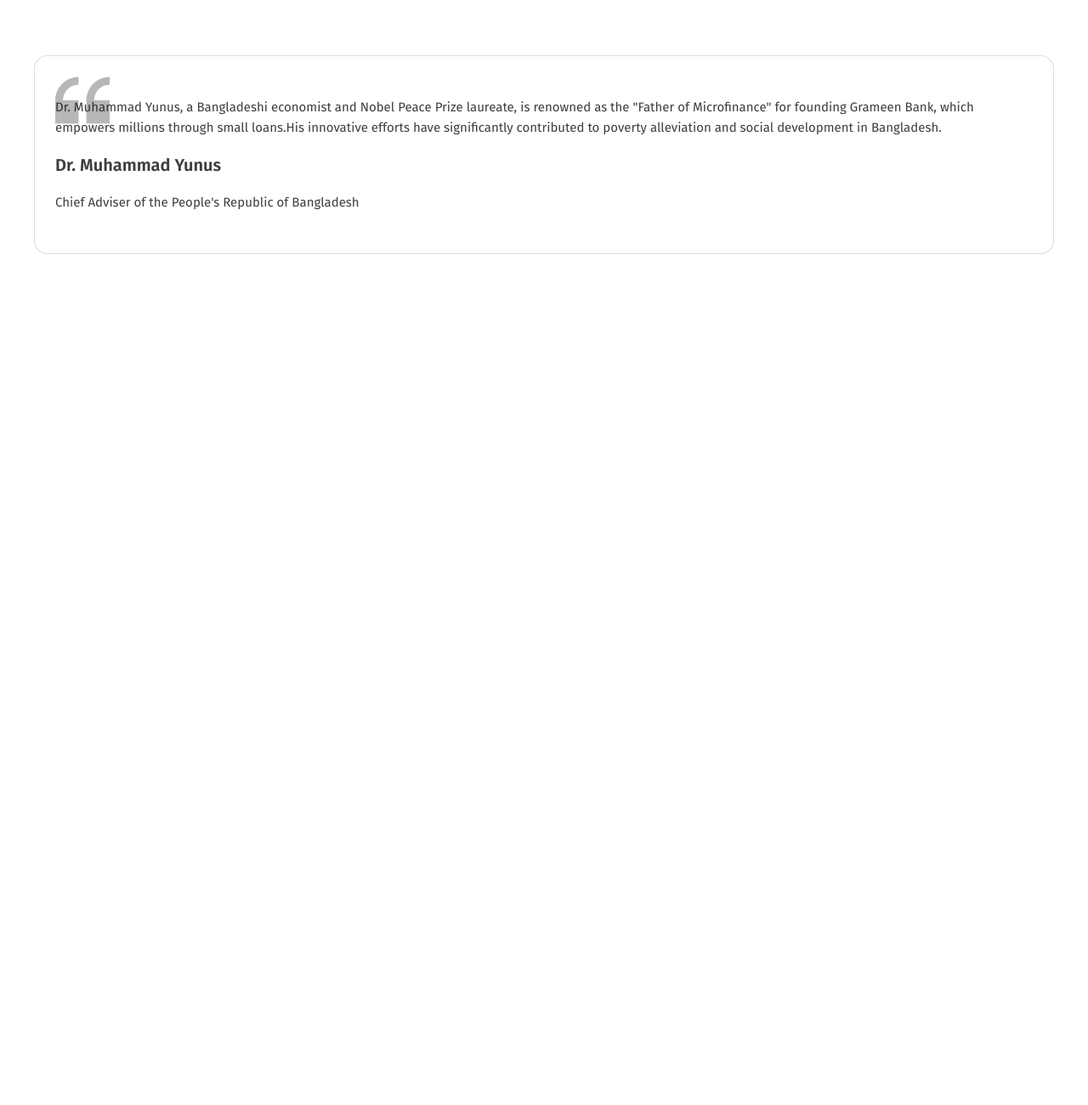
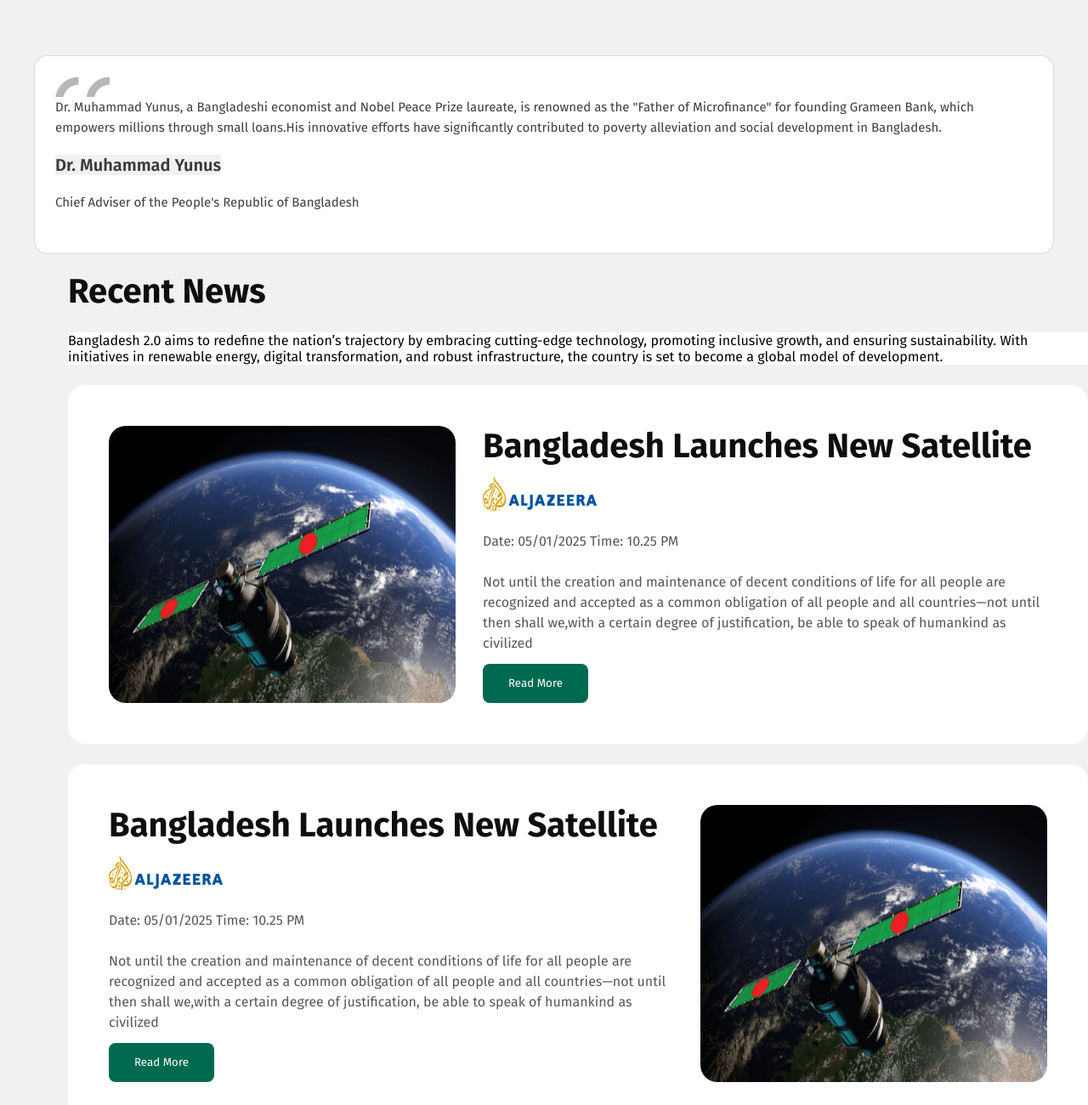
Before and after one commit to ItsMoumita/first-assignment, a plain HTML site: page index.html in a window 1280 px wide. Shown: the part 1500-2800 px from the top of the page at 85% size. Before the commit the page ends 1799 px from the top, so only its background shows below. Drawn offline with Linux system fonts and the light colour scheme.

Commit message:
satellite

```diff
--- a/index.html
+++ b/index.html
@@ -76,6 +76,68 @@
             <h1>Dr. Muhammad Yunus</h1>
             <p class="sub-title">Chief Adviser of the People's Republic of Bangladesh</p>
          </section>
+         <!-- <section id="opinion">
+            <h1 class="headline">Your Opinion Matters</h1>
+            <table>
+                <thead>
+                    <div>
+                        <p>Questions</p>
+                        <p>Select Your Opinion</p>
+                    </div>
+                </thead>
+                <tbody>
+                    <tr>
+                        <td>Do you believe Bangladesh is on the right path toward becoming a developed nation?</td>
+                        <td><select name="" id=""></select></td>
+                    </tr>
+                    <tr>
+                        <td></td>
+                        <td></td>
+                    </tr>
+                </tbody>
+            </table>
+         </section> -->
+
+         <section class="recent">
+              <h1 class="headline">Recent News</h1>
+              <p>Bangladesh 2.0 aims to redefine the nation’s trajectory by embracing cutting-edge technology, promoting inclusive growth, and ensuring sustainability. With initiatives in renewable energy, digital transformation, and robust infrastructure, the country is set to become a global model of development.</p>
+             <div class="container">
+                <div class="card-1">
+                    <img src="assets/satelite.png" alt="" class="card-img">
+                     <div class="card-detail">
+                        <h1 class="headline">Bangladesh Launches New Satellite</h1>
+                        <img src="assets/al-jazeera.png" alt="" class="aljezeera">
+                        <p class="paragraph">Date: 05/01/2025   Time: 10.25 PM</p>
+                         <p class="paragraph">Not until the creation and maintenance of decent conditions of life for all people are recognized and accepted as a common obligation of all people and all countries—not until then shall we,with a certain degree of justification, be able to speak of humankind as civilized</p>
+                        <button class="btn">Read More</button>
+                     </div>
+                </div>
+
+                <div class="card-2">
+                     <div class="card-detail">
+                        <h1 class="headline">Bangladesh Launches New Satellite</h1>
+                        <img src="assets/al-jazeera.png" alt="" class="aljezeera">
+                        <p class="paragraph">Date: 05/01/2025   Time: 10.25 PM</p>
+                         <p class="paragraph">Not until the creation and maintenance of decent conditions of life for all people are recognized and accepted as a common obligation of all people and all countries—not until then shall we,with a certain degree of justification, be able to speak of humankind as civilized</p>
+                        <button class="btn">Read More</button>
+                     </div>
+                     <img src="assets/satelite.png" alt="" class="card-img">
+                </div>
+                <div class="card-3">
+                    <img src="assets/satelite.png" alt="" class="card-img">
+                     <div class="card-detail">
+                        <h1 class="headline">Bangladesh Launches New Satellite</h1>
+                        <img src="assets/al-jazeera.png" alt="" class="aljezeera">
+                        <p class="paragraph">Date: 05/01/2025   Time: 10.25 PM</p>
+                         <p class="paragraph">Not until the creation and maintenance of decent conditions of life for all people are recognized and accepted as a common obligation of all people and all countries—not until then shall we,with a certain degree of justification, be able to speak of humankind as civilized</p>
+                        <button class="btn">Read More</button>
+                     </div>
+                </div>
+
+          </div>
+
+
+         </section>
     </main>
     <footer>
 
--- a/styles/style.css
+++ b/styles/style.css
@@ -4,6 +4,7 @@
     margin: 0;
     padding: 0;
     font-family: Fira Sans;
+    background-color: #f1f1f3;
 }
 
 /* share styles */
@@ -22,6 +23,26 @@
     line-height: 20px;
     letter-spacing: 0%;
     text-align: left;
+}
+.headline{
+    color: rgb(14, 14, 14);
+    font-family: Fira Sans;
+    font-size: 40px;
+    font-weight: 700;
+    line-height: 48px;
+    letter-spacing: 0%;
+    text-align: left;
+}
+.paragraph{
+    color: rgba(14, 14, 14, 0.7);
+    font-family: Fira Sans;
+    font-size: 16px;
+    font-weight: 400;
+    line-height: 24px;
+    letter-spacing: 0%;
+    text-align: left;
+    margin-top: 12px;
+    margin-bottom: 12px;
 }
 
 /* styling navbar */
@@ -278,3 +299,72 @@ text-align: left;
     letter-spacing: 0%;
    text-align: left;
 }
+
+/* recent section */
+
+ .recent{
+    width: 1200px;
+    display: flex;
+    flex-direction: column;
+    justify-content: flex-start;
+    align-items: flex-start;
+    gap: 24px;
+    padding: 0px;
+    margin: 20px 80px;
+
+ }
+ .recent .container{
+    display: flex;
+    flex-direction: column;
+    justify-content: flex-start;
+    align-items: flex-start;
+    gap: 24px;
+    padding: 0px;
+ }
+
+ .card-img{
+    border-radius: 20px;
+ }
+ .recent .card-1{
+    padding: 48px;
+   border-radius: 20px;
+   background-color: rgb(255, 255, 255);
+    display: flex;
+   flex-direction: row;
+   justify-content: flex-start;
+   gap: 32px;
+ }
+ .recent .card-2{
+    padding: 48px;
+   border-radius: 20px;
+   background-color: rgb(255, 255, 255);
+    display: flex;
+   flex-direction: row;
+   justify-content: flex-start;
+   gap: 32px;
+ }
+ .recent .card-3{
+    background-color: rgb(255, 255, 255);
+    padding: 48px;
+   border-radius: 20px;
+    display: flex;
+   flex-direction: row;
+   justify-content: flex-start;
+   gap: 32px;
+ }
+ .card-detail{
+    background-color: rgb(255, 255, 255);
+    display: flex;
+    flex-direction: column;
+    justify-content: flex-start;
+    align-items: flex-start;
+    gap: 32;
+    padding: 0px;
+ }
+ .card-detail h1,p,img{
+    background-color: rgb(255, 255, 255);
+ }
+.aljezeera{
+    margin-top: 12px;
+    margin-bottom: 12px;
+}
```
